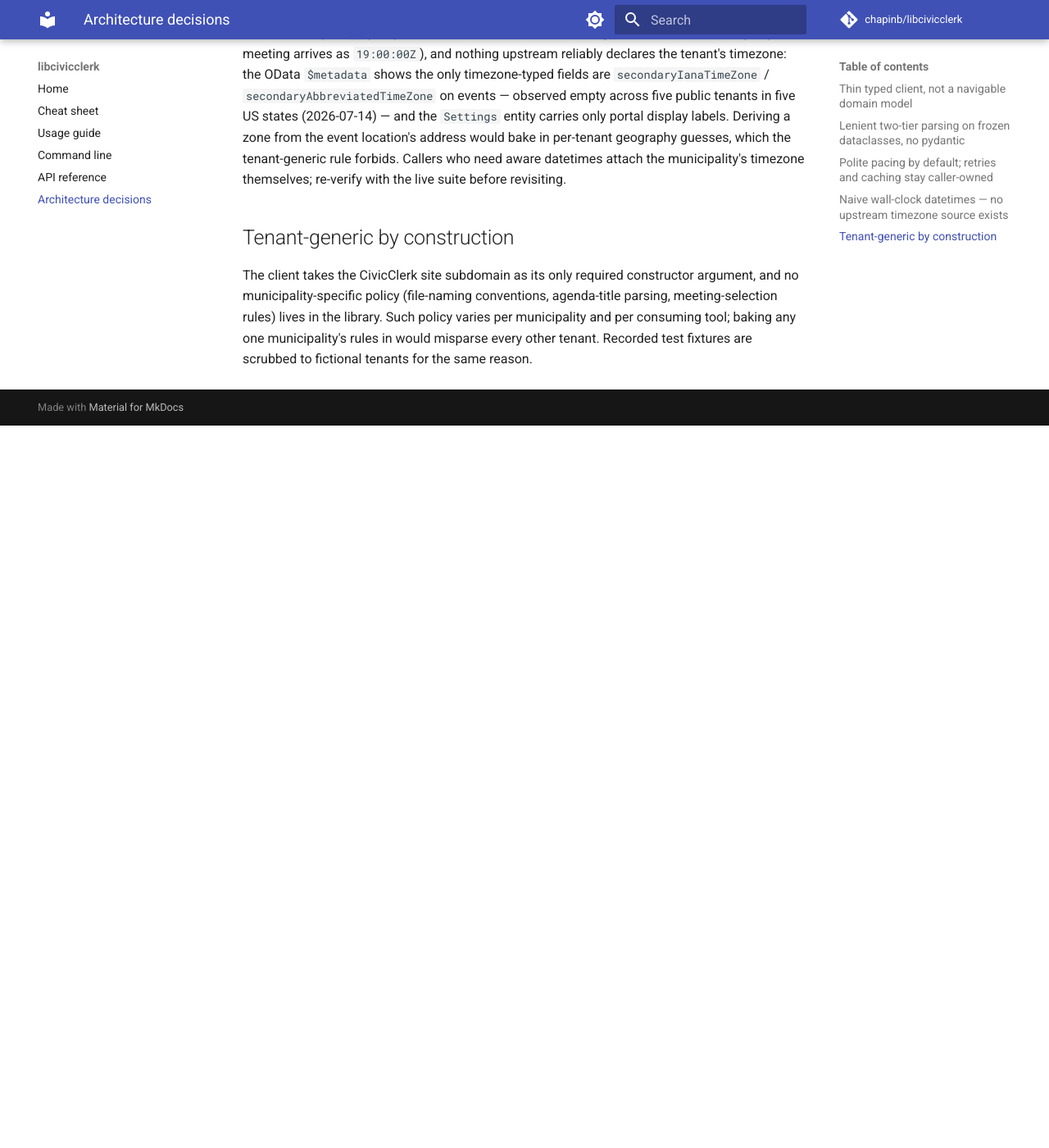
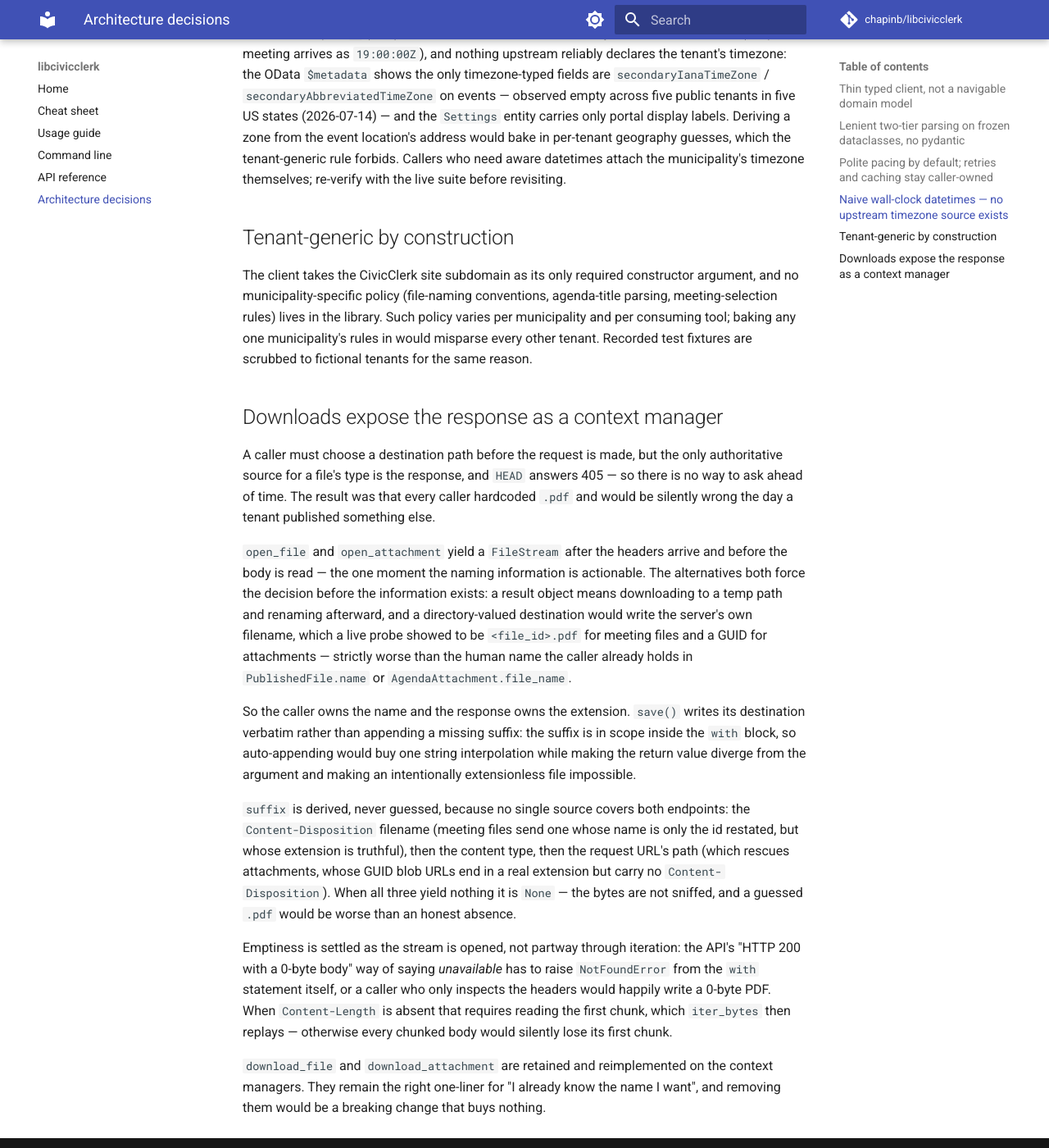
Before and after one commit to chapinb/libmuni, an MkDocs documentation site: the page built from docs/decisions.md, in a window 1280 px wide and 1400 px high, scrolled down 1497 px. Shown: the whole window at 82% size. Built offline with MkDocs 1.6.1 and Material for MkDocs 9.7.7, drawn with Linux system fonts in a browser that asks for light colours; comment, search, counter and statistics services are not loaded; the version menu is left out; before the commit the page ends 2016 px from its top, so only the background shows below that.

Commit message:
d - Document the streaming surface and record why the caller owns the name while the response owns the extension, so the next reader does not reintroduce a hardcoded .pdf
Co-Authored-By: Claude Opus 4.8 (1M context) <noreply@anthropic.com>

```diff
--- a/docs/decisions.md
+++ b/docs/decisions.md
@@ -81,3 +81,45 @@ conventions, agenda-title parsing, meeting-selection rules) lives in the
 library. Such policy varies per municipality and per consuming tool; baking
 any one municipality's rules in would misparse every other tenant. Recorded
 test fixtures are scrubbed to fictional tenants for the same reason.
+
+## Downloads expose the response as a context manager
+
+A caller must choose a destination path before the request is made, but the
+only authoritative source for a file's type is the response, and `HEAD`
+answers 405 — so there is no way to ask ahead of time. The result was that
+every caller hardcoded `.pdf` and would be silently wrong the day a tenant
+published something else.
+
+`open_file` and `open_attachment` yield a `FileStream` after the headers
+arrive and before the body is read — the one moment the naming information is
+actionable. The alternatives both force the decision before the information
+exists: a result object means downloading to a temp path and renaming
+afterward, and a directory-valued destination would write the server's own
+filename, which a live probe showed to be `<file_id>.pdf` for meeting files
+and a GUID for attachments — strictly worse than the human name the caller
+already holds in `PublishedFile.name` or `AgendaAttachment.file_name`.
+
+So the caller owns the name and the response owns the extension. `save()`
+writes its destination verbatim rather than appending a missing suffix: the
+suffix is in scope inside the `with` block, so auto-appending would buy one
+string interpolation while making the return value diverge from the argument
+and making an intentionally extensionless file impossible.
+
+`suffix` is derived, never guessed, because no single source covers both
+endpoints: the `Content-Disposition` filename (meeting files send one whose
+name is only the id restated, but whose extension is truthful), then the
+content type, then the request URL's path (which rescues attachments, whose
+GUID blob URLs end in a real extension but carry no `Content-Disposition`).
+When all three yield nothing it is `None` — the bytes are not sniffed, and a
+guessed `.pdf` would be worse than an honest absence.
+
+Emptiness is settled as the stream is opened, not partway through iteration:
+the API's "HTTP 200 with a 0-byte body" way of saying *unavailable* has to
+raise `NotFoundError` from the `with` statement itself, or a caller who only
+inspects the headers would happily write a 0-byte PDF. When `Content-Length`
+is absent that requires reading the first chunk, which `iter_bytes` then
+replays — otherwise every chunked body would silently lose its first chunk.
+
+`download_file` and `download_attachment` are retained and reimplemented on
+the context managers. They remain the right one-liner for "I already know the
+name I want", and removing them would be a breaking change that buys nothing.
```
Also changed, not shown: docs/cheatsheet.md (+22 -1 lines), docs/specs/2026-07-14-download-streams.md (+1 -1 lines), docs/usage.md (+42 -0 lines).
